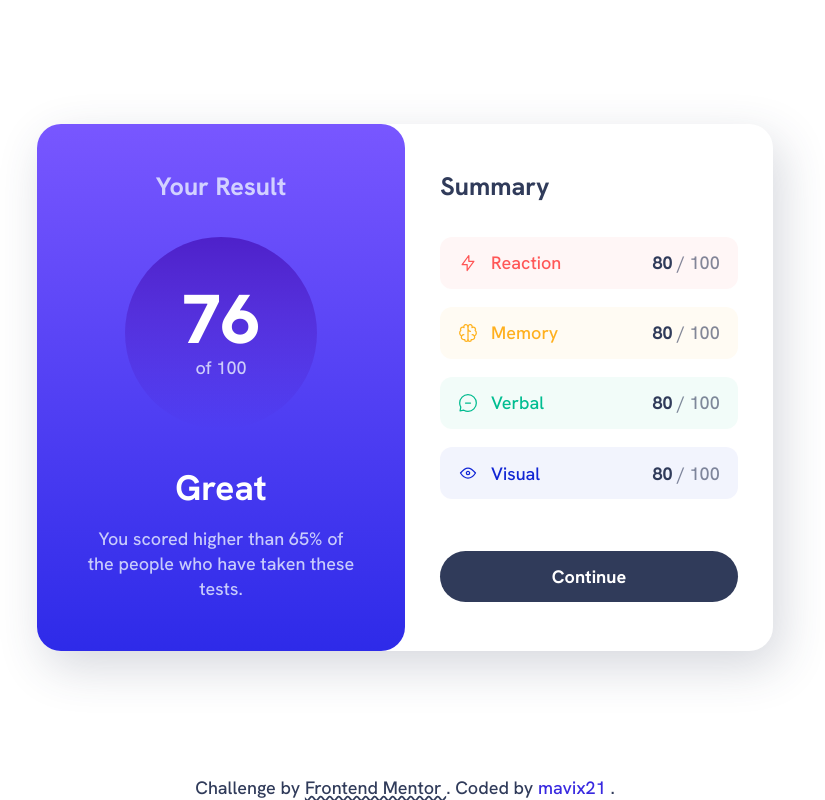
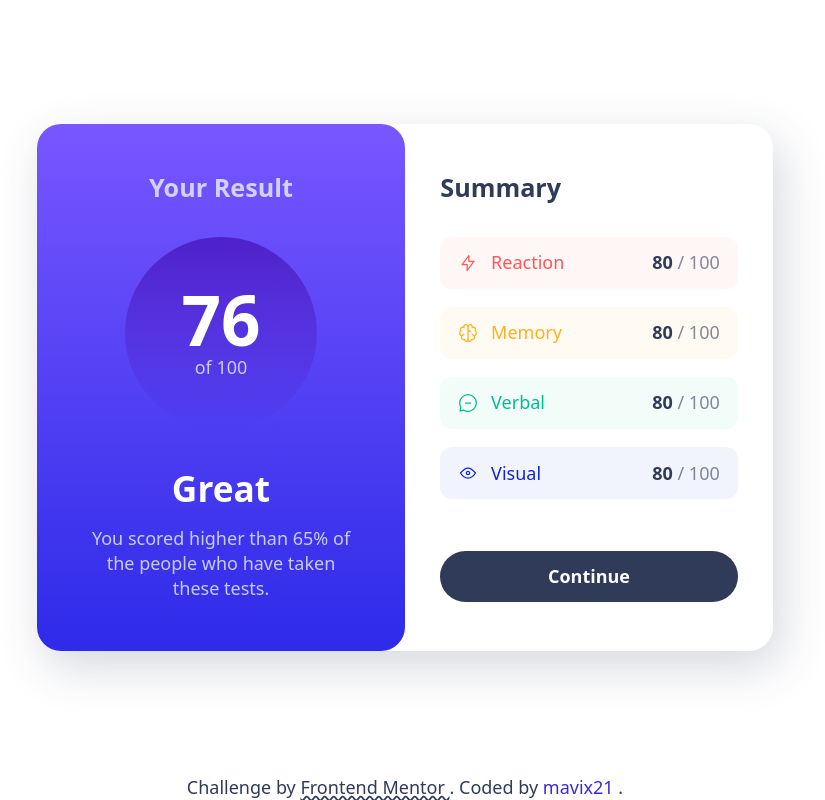
Before and after one commit to mavix21/Frontend_Mentor-Results_Summary_Component, a website built with Vite: page src/index.html in a window 1280 px wide. Shown: the whole page, without its empty margins (235-1060 px from the left). Built offline with nearby package versions, Linux system fonts and the light colour scheme.

Commit message:
Refactor: remove @font-face rule

```diff
--- a/src/sass/abstracts/text.scss
+++ b/src/sass/abstracts/text.scss
@@ -7,11 +7,3 @@
   --fw-bold: 700;
   --fw-black: 800;
 }
-
-@font-face {
-  font-family: 'HankenGrotesk';
-  font-display: swap;
-  font-weight: 100 900;
-  src: url('../../assets/fonts/HankenGrotesk-VariableFont_wght.ttf')
-       format('truetype');
-}
```
